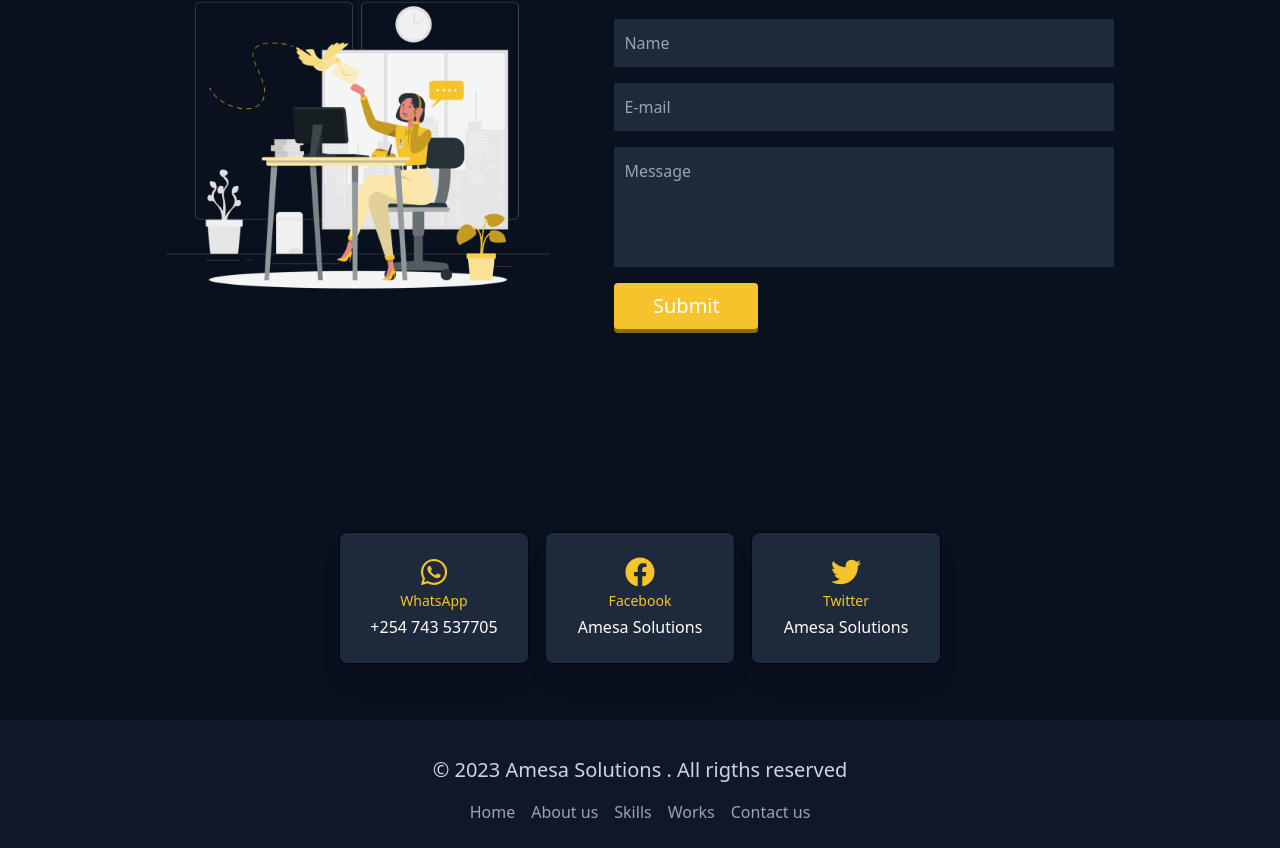
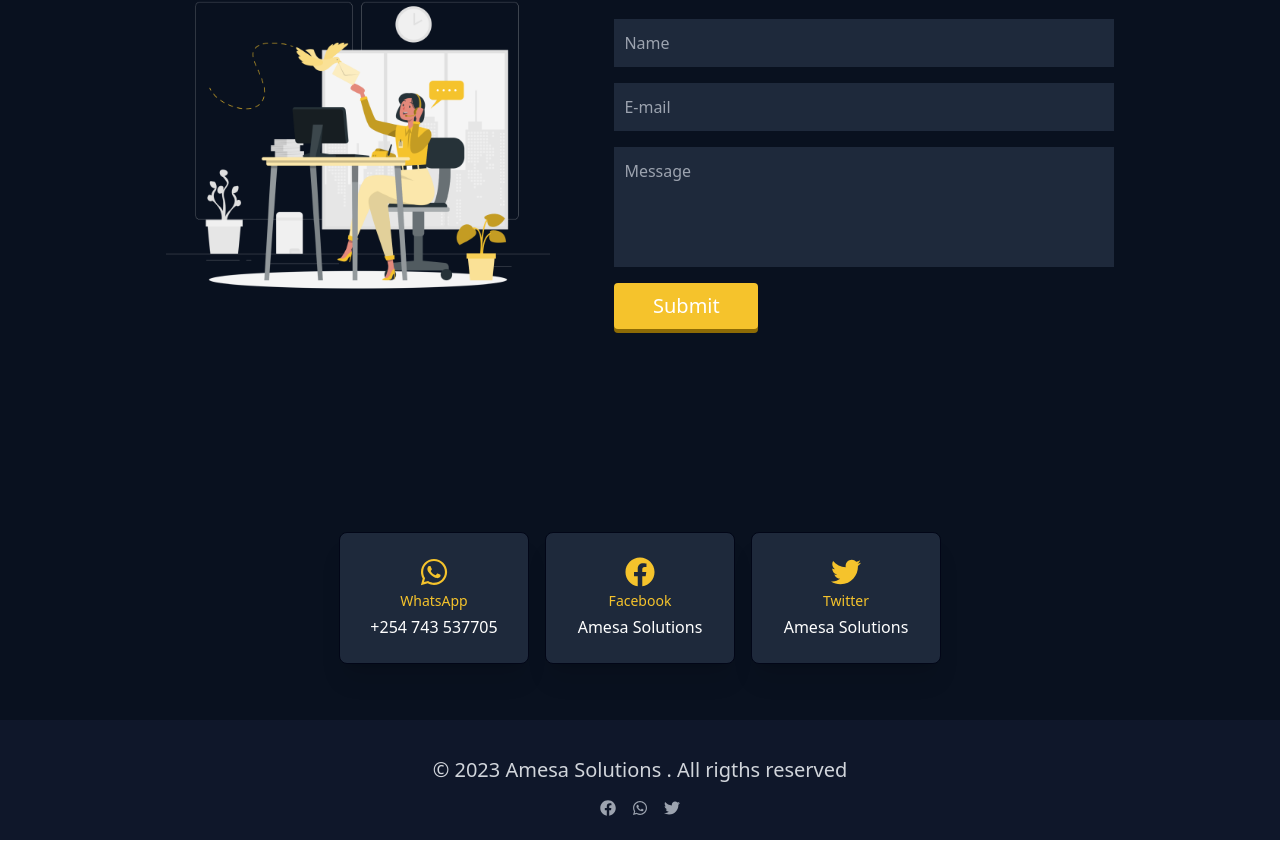
Before and after one commit to Amesa-Group/Amesa-Portfolio, a React (Vite) app: page / in a window 1280 px wide. Shown: the part 1966-2814 px from the top of the page. Built offline with nearby package versions, Linux system fonts and the light colour scheme.

Commit message:
footer added icons

```diff
--- a/src/components/Footer.jsx
+++ b/src/components/Footer.jsx
@@ -1,4 +1,6 @@
 import React, { useEffect, useState} from 'react'
+import {FaWhatsapp, FaFacebook, FaTwitter} from "react-icons/fa"
+import { Link } from 'react-router-dom';
 
 function Footer() {
   const [year, setYear] = useState('')
@@ -10,12 +12,10 @@
   return (
     <div className='flex items-center justify-center flex-col gap-4 w-full p-6 bg-gray-200 dark:bg-slate-900 mt-7 '>
     <span id="text-sm" className=' text-xl text-[#222] dark:text-gray-300 mt-3'>© {year} Amesa Solutions . All rigths reserved</span>
-      <ul id="hidden" className=' flex items-center justify-center gap-4 text-gray-400'>
-        <li>Home</li>
-        <li>About us</li>
-        <li>Skills</li>
-        <li>Works</li>
-        <li>Contact us</li>
+      <ul className=' flex items-center justify-center gap-4 text-gray-400'>
+        <Link to="https://www.facebook.com/AmesaSolutions" className='hover:text-[#f5c32c] '><FaFacebook/></Link>
+        <Link to="https://wa.link/27nf32" className='hover:text-[#f5c32c] '><FaWhatsapp/></Link>
+        <Link to="https://twitter.com/AmesaSolutions" className='hover:text-[#f5c32c] '><FaTwitter/></Link>
       </ul>
     </div>
   )
```
